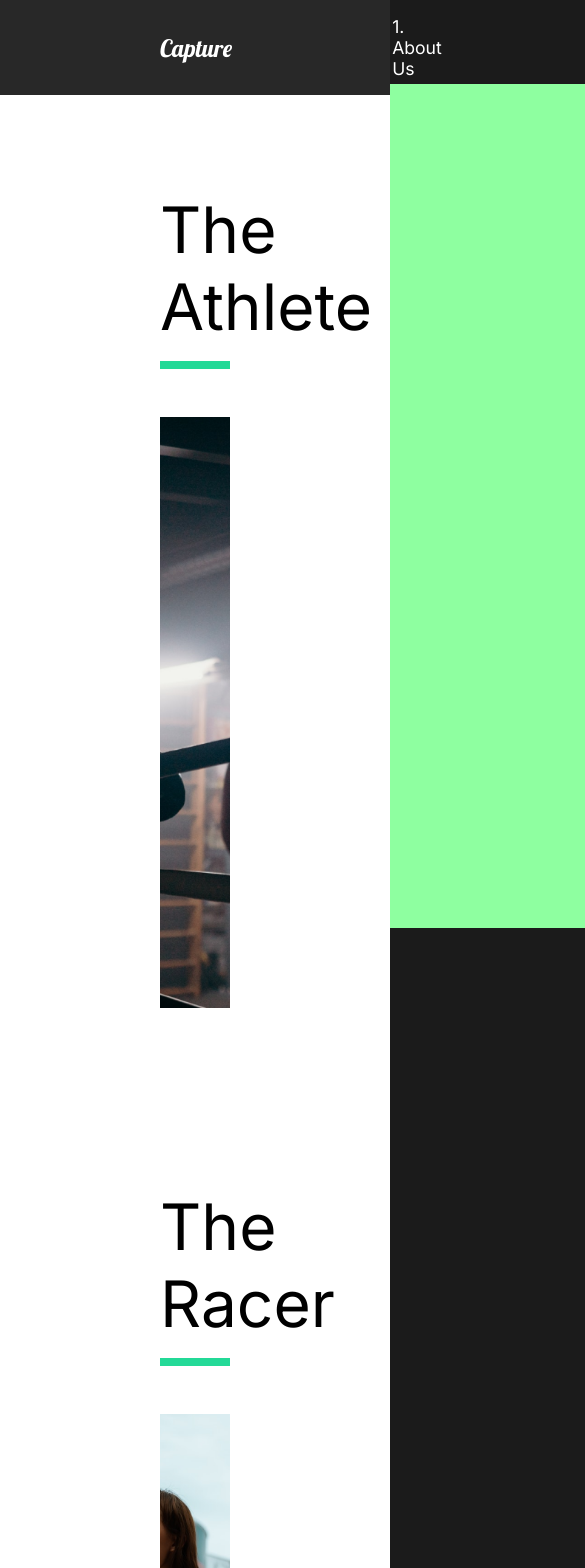
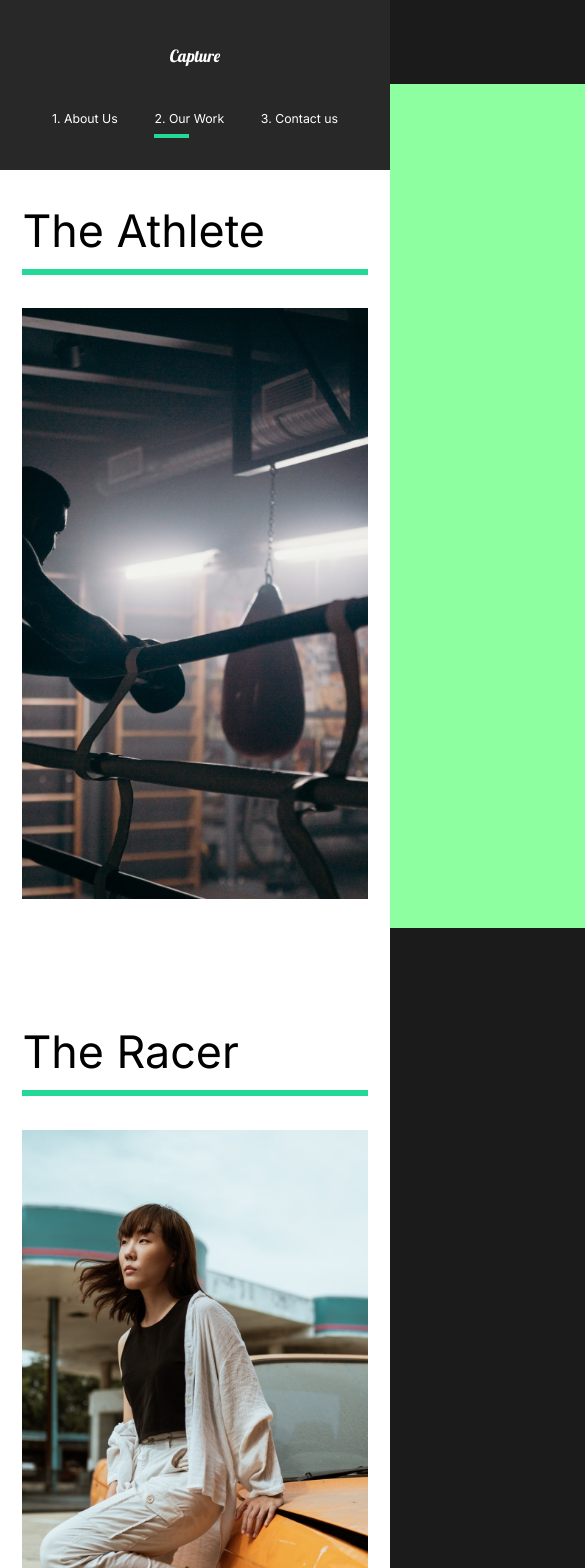
Before and after one commit to ardenc/Capture, a React (Create React App) app: page /work in a window 390 px wide. Shown: the top 1568 px of the page, 585 px wide, since content can reach past the window. Built offline with nearby package versions, Linux system fonts and the light colour scheme.

Commit message:
Added basic contact template more animations and some media queries

```diff
--- a/src/animation.js
+++ b/src/animation.js
@@ -69,3 +69,14 @@
   hidden: { opacity: 1 },
   show: { opacity: 1, transition: { staggerChildren: 0.15, ease: "easeOut" } },
 };
+
+export const scrollReveal = {
+  hidden: { opacity: 0, scale: 1.2, transition: { duration: 0.5 } },
+  show: {
+    opacity: 1,
+    scale: 1,
+    transition: {
+      duration: 0.5,
+    },
+  },
+};
--- a/src/components/FaqSection.js
+++ b/src/components/FaqSection.js
@@ -3,10 +3,18 @@
 import { About } from "../styles";
 import Toggle from "./Toggle";
 import { AnimateSharedLayout } from "framer-motion";
+import { useScroll } from "./useScroll";
+import { scrollReveal } from "../animation";
 
 const FaqSection = () => {
+  const [element, controls] = useScroll();
   return (
-    <Faq>
+    <Faq
+      variants={scrollReveal}
+      ref={element}
+      animate={controls}
+      initial="hidden"
+    >
       <h2>
         Any Questions <span>FAQ</span>
       </h2>
--- a/src/components/GlobalStyle.js
+++ b/src/components/GlobalStyle.js
@@ -7,10 +7,16 @@
     box-sizing: border-box;
 }
 
+html{
+    @media (max-width: 1700px){
+        font-size: 70%;
+    }
+}
+
 body {
     background: #1b1b1b;
     font-family: 'Inter', sans-serif;
-
+    overflow-x: hidden;
 }
 
 button{
--- a/src/components/Nav.js
+++ b/src/components/Nav.js
@@ -1,8 +1,12 @@
 import React from "react";
 import styled from "styled-components";
 import { Link } from "react-router-dom";
+import { motion } from "framer-motion";
+import { useLocation } from "react-router-dom";
 
 const Nav = () => {
+  const { pathname } = useLocation();
+
   return (
     <StyledNav>
       <h1>
@@ -13,12 +17,27 @@
       <ul>
         <li>
           <Link to="/">1. About Us</Link>
+          <Line
+            transition={{ duration: 0.75 }}
+            initial={{ width: "0%" }}
+            animate={{ width: pathname === "/" ? "50%" : "0%" }}
+          />
         </li>
         <li>
           <Link to="/work">2. Our Work</Link>
+          <Line
+            transition={{ duration: 0.75 }}
+            initial={{ width: "0%" }}
+            animate={{ width: pathname === "/work" ? "50%" : "0%" }}
+          />
         </li>
         <li>
           <Link to="/contact">3. Contact us</Link>
+          <Line
+            transition={{ duration: 0.75 }}
+            initial={{ width: "0%" }}
+            animate={{ width: pathname === "/contact" ? "50%" : "0%" }}
+          />
         </li>
       </ul>
     </StyledNav>
@@ -33,6 +52,9 @@
   align-items: center;
   padding: 1rem 10rem;
   background: #282828;
+  position: sticky;
+  top: 0;
+  z-index: 10;
   a {
     color: white;
     text-decoration: none;
@@ -50,6 +72,34 @@
     padding-left: 10rem;
     position: relative;
   }
+  @media (max-width: 1300px) {
+    flex-direction: column;
+    padding: 2rem 1rem;
+    #logo {
+      display: inline-block;
+      margin: 2rem;
+    }
+    ul {
+      padding: 2rem;
+      justify-content: space-around;
+      width: 100%;
+      li {
+        padding: 0;
+      }
+    }
+  }
+`;
+
+const Line = styled(motion.div)`
+  height: 0.3rem;
+  background: #23d997;
+  width: 0%;
+  position: absolute;
+  bottom: -80%;
+  left: 60%;
+  @media (max-width: 1300px) {
+    left: 0%;
+  }
 `;
 
 export default Nav;
--- /dev/null
+++ b/src/components/ScrollTop.js
@@ -0,0 +1,15 @@
+import { useEffect } from "react";
+import { useLocation } from "react-router-dom";
+
+const ScrollTop = () => {
+  const { pathname } = useLocation();
+  useEffect(() => {
+    window.scroll({
+      top: 0,
+      left: 0,
+    });
+  }, [pathname]);
+  return null;
+};
+
+export default ScrollTop;
--- a/src/components/ServicesSection.js
+++ b/src/components/ServicesSection.js
@@ -8,10 +8,19 @@
 //Style components
 import { About, Description, Image } from "../styles";
 import styled from "styled-components";
+import { useScroll } from "./useScroll";
+import { scrollReveal } from "../animation";
 
 const ServicesSection = () => {
+  const [element, controls] = useScroll();
+
   return (
-    <Services>
+    <Services
+      variants={scrollReveal}
+      ref={element}
+      animate={controls}
+      initial="hidden"
+    >
       <Description>
         <h2>
           High <span>quality</span> services
@@ -67,6 +76,9 @@
 const Cards = styled.div`
   display: flex;
   flex-wrap: wrap;
+  @media (max-width: 1300px) {
+    justify-content: center;
+  }
 `;
 
 const Card = styled.div`
--- /dev/null
+++ b/src/components/useScroll.js
@@ -0,0 +1,13 @@
+import { useInView } from "react-intersection-observer";
+import { useAnimation } from "framer-motion";
+
+export const useScroll = () => {
+  const controls = useAnimation();
+  const [element, view] = useInView({ threshold: 0.3 });
+  if (view) {
+    controls.start("show");
+  } else {
+    controls.start("hidden");
+  }
+  return [element, controls];
+};
--- a/src/pages/AboutUs.js
+++ b/src/pages/AboutUs.js
@@ -6,6 +6,7 @@
 //animations
 import { motion } from "framer-motion";
 import { pageAnimation } from "../animation";
+import ScrollTop from "../components/ScrollTop";
 
 const AboutUs = () => {
   return (
@@ -18,6 +19,7 @@
       <AboutSection />
       <ServicesSection />
       <FaqSection />
+      <ScrollTop />
     </motion.div>
   );
 };
--- a/src/pages/ContactUs.js
+++ b/src/pages/ContactUs.js
@@ -1,20 +1,84 @@
 import React from "react";
 //animations
 import { motion } from "framer-motion";
-import { pageAnimation } from "../animation";
+import { pageAnimation, titleAnim } from "../animation";
+import styled from "styled-components";
 
 const ContactUs = () => {
   return (
-    <motion.div
+    <ContactStyle
       variants={pageAnimation}
       initial="hidden"
       animate="show"
       exit="exit"
       style={{ background: "#fff" }}
     >
-      <h1>Our Contact</h1>
-    </motion.div>
+      <Title>
+        <Hide>
+          <motion.h2 variants={titleAnim}>Get in touch.</motion.h2>
+        </Hide>
+      </Title>
+      <div>
+        <Hide>
+          <Social variants={titleAnim}>
+            <Circle />
+            <h2>Send Us A Message</h2>
+          </Social>
+        </Hide>
+        <Hide>
+          <Social variants={titleAnim}>
+            <Circle />
+            <h2>Send an Email</h2>
+          </Social>
+        </Hide>
+        <Hide>
+          <Social variants={titleAnim}>
+            <Circle />
+            <h2>Social Media</h2>
+          </Social>
+        </Hide>
+      </div>
+    </ContactStyle>
   );
 };
 
+const ContactStyle = styled(motion.div)`
+  padding: 5rem 10rem;
+  color: #353535;
+  min-height: 90vh;
+  @media (max-width: 1500px) {
+    padding: 2rem;
+    font-size: 1rem;
+  }
+`;
+
+const Title = styled.div`
+  margin-bottom: 4rem;
+  color: black;
+  @media (max-width: 1500px) {
+    padding: 2rem;
+    font-size: 1rem;
+    margin-top: 5rem;
+  }
+`;
+
+const Hide = styled.div`
+  overflow: hidden;
+`;
+
+const Circle = styled.div`
+  border-radius: 50%;
+  width: 3rem;
+  height: 3rem;
+  background: #353535;
+`;
+
+const Social = styled(motion.div)`
+  display: flex;
+  align-items: center;
+  h2 {
+    margin: 2rem;
+  }
+`;
+
 export default ContactUs;
--- a/src/pages/MovieDetail.js
+++ b/src/pages/MovieDetail.js
@@ -75,6 +75,10 @@
   margin: 5rem 10rem;
   align-items: center;
   justify-content: space-around;
+  @media (max-width: 1500px) {
+    display: block;
+    margin: 2rem 2rem;
+  }
 `;
 
 const AwardStyle = styled.div`
--- a/src/pages/OurWork.js
+++ b/src/pages/OurWork.js
@@ -15,8 +15,12 @@
   slider,
   sliderContainer,
 } from "../animation";
+import { useScroll } from "../components/useScroll";
+import ScrollTop from "../components/ScrollTop";
 
 const OurWork = () => {
+  const [element, controls] = useScroll();
+  const [element2, controls2] = useScroll();
   return (
     <Work
       style={{ background: "#fff" }}
@@ -40,20 +44,26 @@
           </Hide>
         </Link>
       </Movie>
-      <Movie>
+      <Movie ref={element} variants={fade} animate={controls} initial="hidden">
         <h2>The Racer</h2>
-        <div className="line"></div>
+        <motion.div variants={lineAnim} className="line"></motion.div>
         <Link to="/work/the-racer">
           <img src={theracer} alt="the racer" />
         </Link>
       </Movie>
-      <Movie>
+      <Movie
+        ref={element2}
+        variants={fade}
+        animate={controls2}
+        initial="hidden"
+      >
         <h2>Good times</h2>
-        <div className="line"></div>
+        <motion.div variants={lineAnim} className="line"></motion.div>
         <Link to="/work/good-times">
           <img src={goodtimes} alt="goodtimes" />
         </Link>
       </Movie>
+      <ScrollTop />
     </Work>
   );
 };
@@ -62,12 +72,16 @@
   min-height: 100vh;
   overflow: hidden;
   padding: 5rem 10rem;
+  @media (max-width: 1300px) {
+    padding: 2rem 2rem;
+  }
+
   h2 {
     padding: 1rem 0rem;
   }
 `;
 
-const Movie = styled.div`
+const Movie = styled(motion.div)`
   padding-bottom: 10rem;
   .line {
     height: 0.5rem;
--- a/src/styles.js
+++ b/src/styles.js
@@ -1,12 +1,18 @@
 import styled from "styled-components";
+import { motion } from "framer-motion";
 
-export const About = styled.div`
+export const About = styled(motion.div)`
   min-height: 90vh;
   display: flex;
   align-items: center;
   justify-content: space-between;
   padding: 5rem 10rem;
   color: white;
+  @media (max-width: 1300px) {
+    display: block;
+    padding: 2rem 2rem;
+    text-align: center;
+  }
 `;
 export const Description = styled.div`
   flex: 1;
@@ -14,6 +20,12 @@
   z-index: 2;
   h2 {
     font-weight: lighter;
+  }
+  @media (max-width: 1300px) {
+    padding: 0;
+    button {
+      margin: 2rem 0rem 5rem 0rem;
+    }
   }
 `;
 
```
